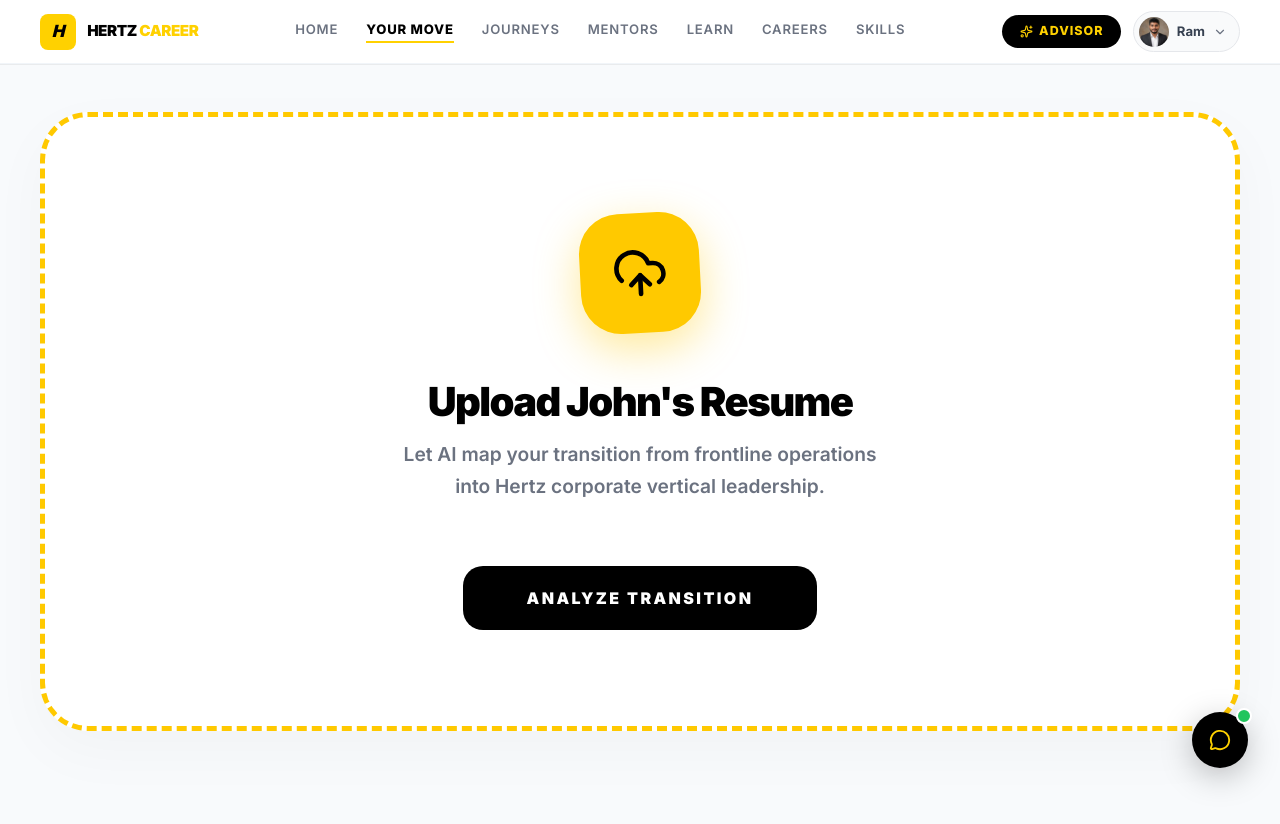
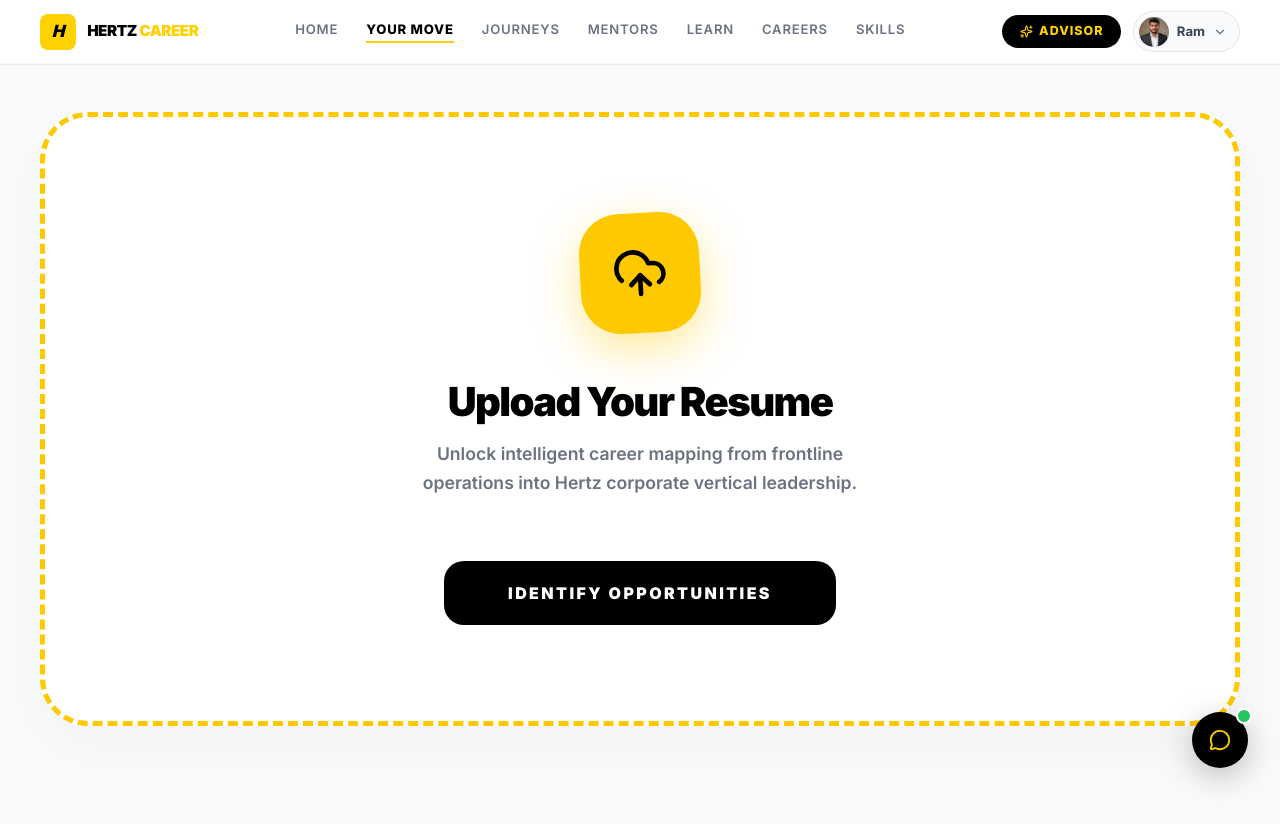
Before and after one commit to ramjiram42/career-coaching-hertz, a Next.js app: page /your-move in a window 1280 px wide. Shown: the top 824 px of the page. Built offline with nearby package versions, Linux system fonts and the light colour scheme.

Commit message:
style: implement high-fidelity branching career paths UI inspired by user reference image

```diff
--- a/src/components/AIProfileAnalyzer.tsx
+++ b/src/components/AIProfileAnalyzer.tsx
@@ -161,9 +161,9 @@
   const handleFileSelect = (e: React.ChangeEvent<HTMLInputElement>) => {
     if (e.target.files && e.target.files.length > 0) {
       setStep('analyzing');
-      setTimeout(() => setAnalyzingText('Analyzing Hertz vertical requirements...'), 1000);
-      setTimeout(() => setAnalyzingText('Matching John\'s leadership traits...'), 2000);
-      setTimeout(() => setAnalyzingText('Calculating path readiness...'), 3000);
+      setTimeout(() => setAnalyzingText('Extracting ERP & Operational skills...'), 1000);
+      setTimeout(() => setAnalyzingText('Analyzing Hertz vertical requirements...'), 2000);
+      setTimeout(() => setAnalyzingText('Calculating your optimal career path...'), 3000);
       setTimeout(() => setStep('results'), 4000);
     }
   };
@@ -183,9 +183,9 @@
         <div style={{ width: 120, height: 120, background: '#FFC900', borderRadius: 40, display: 'flex', alignItems: 'center', justifyContent: 'center', margin: '0 auto 3rem', boxShadow: '0 15px 45px rgba(255,201,0,0.4)', transform: 'rotate(-3deg)' }}>
           <UploadCloud size={56} color="#000" />
         </div>
-        <h2 style={{ fontSize: '2.5rem', fontWeight: 950, color: '#000', marginBottom: '1rem', letterSpacing: '-0.04em' }}>Upload John's Resume</h2>
-        <p style={{ color: '#6B7280', fontSize: '1.2rem', fontWeight: 600, margin: '0 auto 4rem', maxWidth: 500 }}>Let AI map your transition from frontline operations into Hertz corporate vertical leadership.</p>
-        <button style={{ background: '#000', color: '#fff', border: 'none', padding: '1.25rem 4rem', borderRadius: 20, fontWeight: 950, fontSize: '1rem', textTransform: 'uppercase', letterSpacing: '0.15em' }}>Analyze Transition</button>
+        <h2 style={{ fontSize: '2.5rem', fontWeight: 950, color: '#000', marginBottom: '1rem', letterSpacing: '-0.04em' }}>Upload Your Resume</h2>
+        <p style={{ color: '#6B7280', fontSize: '1.1rem', fontWeight: 600, margin: '0 auto 4rem', maxWidth: 500 }}>Unlock intelligent career mapping from frontline operations into Hertz corporate vertical leadership.</p>
+        <button style={{ background: '#000', color: '#fff', border: 'none', padding: '1.25rem 4rem', borderRadius: 20, fontWeight: 950, fontSize: '1rem', textTransform: 'uppercase', letterSpacing: '0.15em' }}>Identify Opportunities</button>
       </div>
     );
   }
@@ -216,13 +216,13 @@
            <div style={{ position: 'absolute', inset: 0, display: 'flex', alignItems: 'center', padding: '0 6rem' }}>
               <div style={{ color: '#fff' }}>
                  <p style={{ fontSize: '0.9rem', fontWeight: 950, color: '#FFC900', letterSpacing: '0.3em', marginBottom: '1.25rem', textTransform: 'uppercase' }}>Hertz Enterprise Propulsion</p>
-                 <h2 style={{ fontSize: '4rem', fontWeight: 950, letterSpacing: '-0.02em', color: '#fff', margin: 0, lineHeight: 1 }}>CHART YOUR<br/>TRAJECTORY, JOHN.</h2>
+                 <h2 style={{ fontSize: '4rem', fontWeight: 950, letterSpacing: '-0.02em', color: '#fff', margin: 0, lineHeight: 1 }}>YOUR MOVE,<br/>IDENTIFIED.</h2>
               </div>
            </div>
 
            <div style={{ position: 'absolute', right: '6rem', top: '50%', transform: 'translateY(-50%)', background: '#fff', padding: '2rem 3.5rem', borderRadius: 32, display: 'flex', alignItems: 'center', gap: '2rem', boxShadow: '0 25px 80px rgba(0,0,0,0.2)' }}>
               <div style={{ textAlign: 'right' }}>
-                 <p style={{ fontSize: '1.5rem', fontWeight: 950, color: '#000', margin: 0 }}>John</p>
+                 <p style={{ fontSize: '1.5rem', fontWeight: 950, color: '#000', margin: 0 }}>Strategic Profile</p>
                  <p style={{ fontSize: '0.9rem', color: '#6B7280', margin: '0.3rem 0', fontWeight: 700 }}>Management Trainee @ Hertz</p>
               </div>
               <div style={{ width: 80, height: 80, borderRadius: '50%', border: '5px solid #FFC900', overflow: 'hidden' }}>
```
